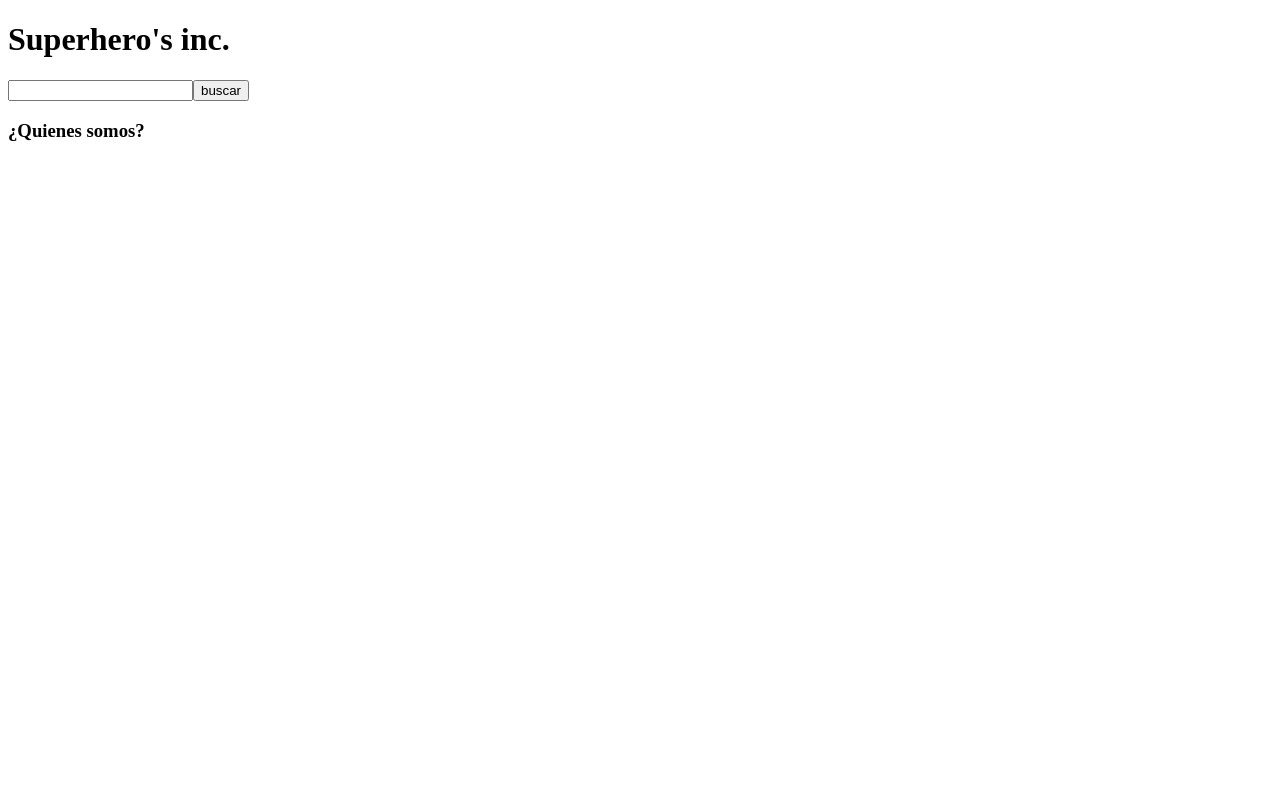
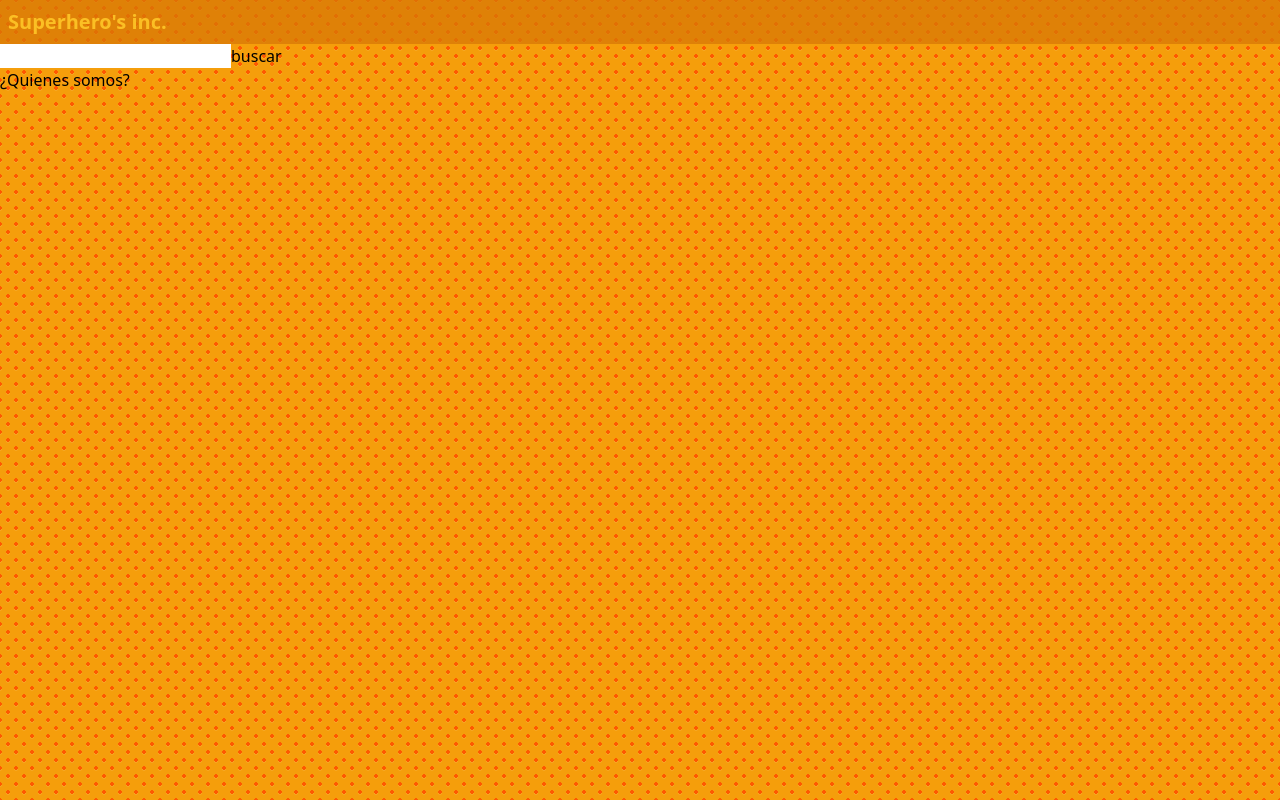
Before and after one commit to MartinezJB/2do_parcial_ciu, a React (Create React App) app: page / in a window 1280 px wide. Built offline with nearby package versions, Linux system fonts and the light colour scheme.

Commit message:
cambio en el arreglo 'resultados' por el objeto 'respuesta'.

```diff
--- /dev/null
+++ b/public/body.css
@@ -0,0 +1,9 @@
+body {
+    background:
+        radial-gradient(#FE5901 15%, transparent 16%) 0 0,
+        radial-gradient(#FE5901 15%, transparent 16%) 8px 8px,
+        radial-gradient(rgba(255,255,255,.1) 15%, transparent 20%) 0 1px,
+        radial-gradient(rgba(255,255,255,.1) 15%, transparent 20%) 8px 9px;
+    background-color:#f59e0b;
+    background-size:16px 16px;
+}
--- a/public/index.html
+++ b/public/index.html
@@ -12,6 +12,10 @@
 
     <link rel="manifest" href="%PUBLIC_URL%/manifest.json" />
 
+    <link href="https://unpkg.com/tailwindcss@^2/dist/tailwind.min.css" rel="stylesheet">
+
+    <link rel="stylesheet" href="body.css">
+
     <title>Super heros</title>
   </head>
   <body>
--- a/src/components/CuadroDeBusqueda.jsx
+++ b/src/components/CuadroDeBusqueda.jsx
@@ -4,11 +4,11 @@ import ListaDeResultados from './ListaDeResultados';
 
 export default function CuadroDeBusqueda() {
     async function buscar(busqueda) {
-        const result = await fetchSuperByName(busqueda)
-        setResultados(result)
+        const resultado = await fetchSuperByName(busqueda)
+        setRespuesta(resultado)
     }
     const [nombreABuscar, setNombreABuscar] = useState("");
-    const [resultados, setResultados] = useState([]);
+    const [respuesta, setRespuesta] = useState({});
     return (
         <Fragment>
 
@@ -19,7 +19,7 @@ export default function CuadroDeBusqueda() {
             <button onClick={() => buscar(nombreABuscar)}  type="submit">buscar</button>
         </form>
 
-        <ListaDeResultados respuesta={resultados}/>
+        <ListaDeResultados respuesta={respuesta}/>
 
         </Fragment>
     )
--- a/src/components/Header.jsx
+++ b/src/components/Header.jsx
@@ -2,7 +2,7 @@ import React from 'react'
 
 export default function Header() {
     return (
-      <header>
+      <header className="bg-yellow-600 bg-opacity-75 p-2 font-semibold text-xl text-yellow-400">
         <h1>Superhero's inc.</h1>
       </header>
     )
--- a/src/components/ListaDeResultados.jsx
+++ b/src/components/ListaDeResultados.jsx
@@ -6,7 +6,7 @@ export default function ListaDeResultados({respuesta}) {
 
     var lista = respuesta.results
 
-    if(respuesta == 0){
+    if(Object.keys(respuesta).length === 0){
         return(
             <div></div>
         )
```
Also changed, not shown: src/functions/fecthSuperById.js (+9 -0 lines).
